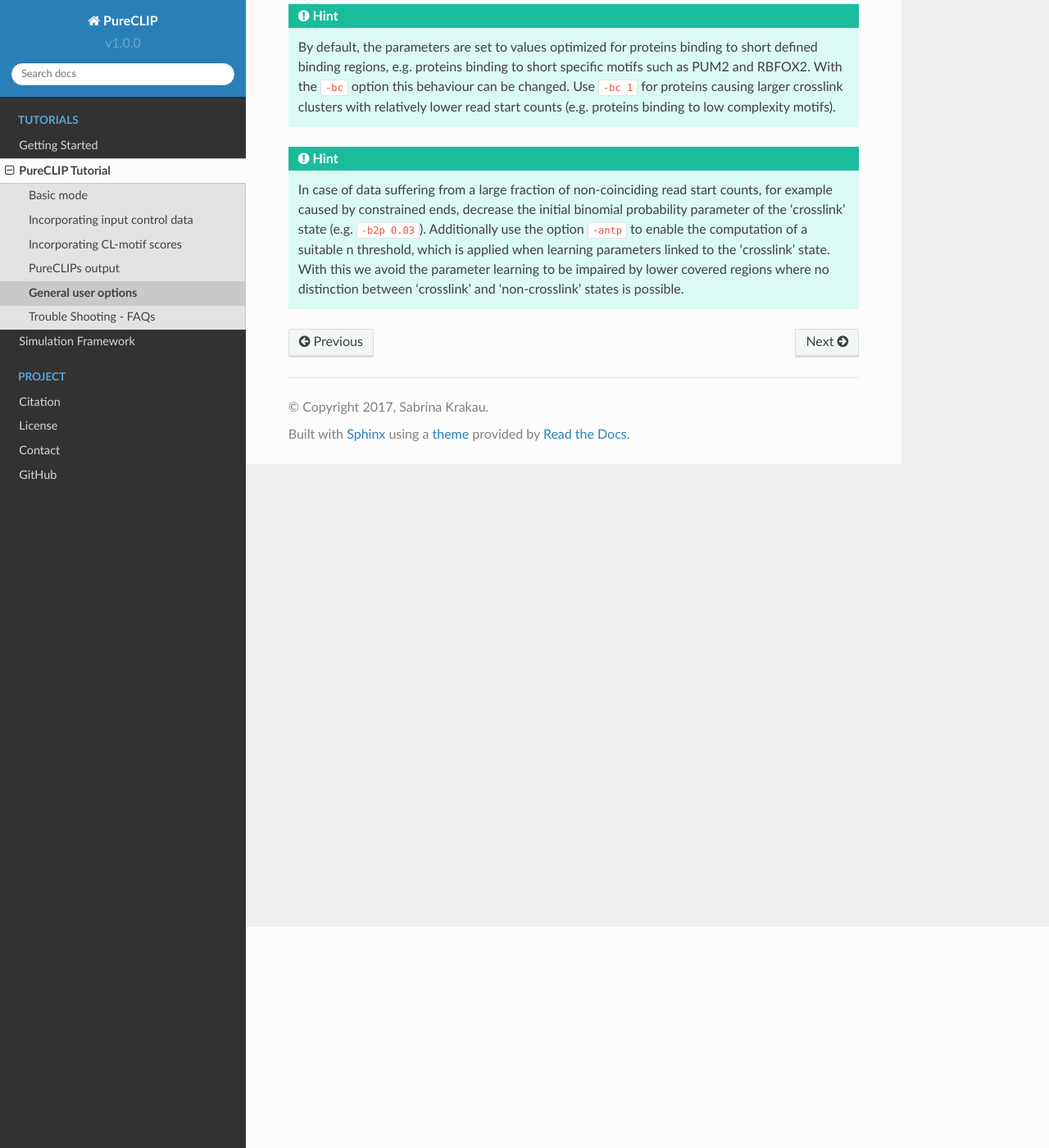
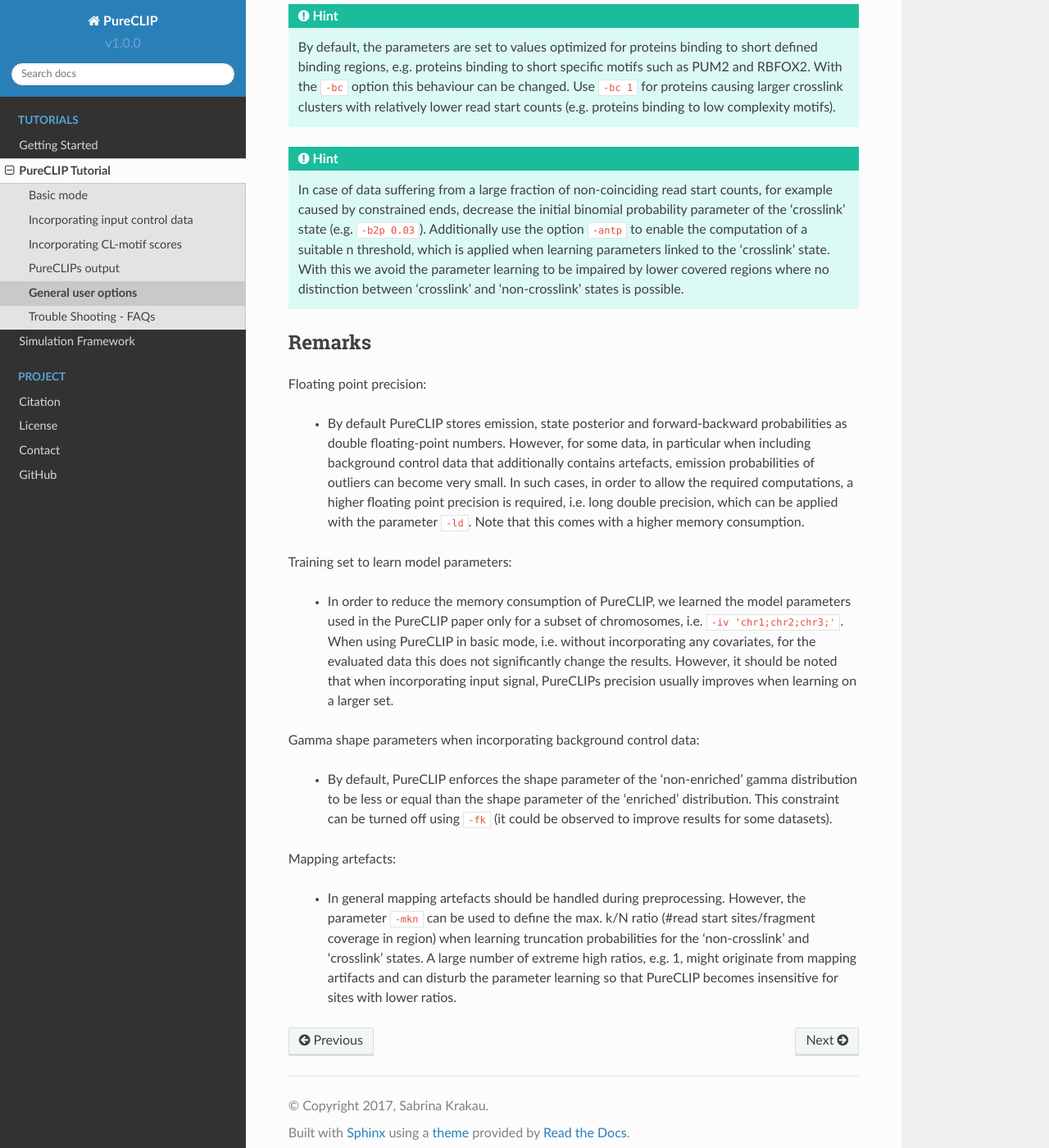
Before and after one commit to skrakau/PureCLIP, a Sphinx documentation site: the page built from docs/PureCLIPTutorial/userOptions.rst, in a window 1280 px wide and 1400 px high, scrolled down 270 px. Shown: the whole window at 82% size. Built offline with Sphinx 7.4.7 and the Read the Docs theme 2.0.0, drawn with Linux system fonts in a browser that asks for light colours; pages that are not in the unit, such as notebooks, are missing from menus.

Commit message:
Update docs and PureCLIP message regarding floating point precision.

```diff
--- a/docs/PureCLIPTutorial/output.rst
+++ b/docs/PureCLIPTutorial/output.rst
@@ -10,7 +10,7 @@ The main output of PureCLIP is a BED6 file containing individual crosslink sites
 1. **chr:** Name of the chromosome or scaffold.
 2. **start:** Position of crosslink site.
 3. **end:** Position behind crosslink site (start+1).
-4. **state:** '3'
+4. **state:** '3' (0-based, corresponds to state '4' in the PureCLIP publication)
 5. **score:** log posterior probability ratio of the first and second likely state.
 6. **strand:** + or -
 
--- a/docs/PureCLIPTutorial/userOptions.rst
+++ b/docs/PureCLIPTutorial/userOptions.rst
@@ -21,3 +21,26 @@ For a full list of user options, please type:
     In case of data suffering from a large fraction of non-coinciding read start counts, for example caused by constrained ends, decrease the initial binomial probability parameter of the 'crosslink' state (e.g. ``-b2p 0.03``).
     Additionally use the option ``-antp`` to enable the computation of a suitable n threshold, which is applied when learning parameters linked to the 'crosslink' state.
     With this we avoid the parameter learning to be impaired by lower covered regions where no distinction between 'crosslink' and 'non-crosslink' states is possible.
+
+
+Remarks
+---------------
+
+Floating point precision:
+
+ - By default PureCLIP stores emission, state posterior and forward-backward probabilities as double floating-point numbers. However, for some data, in particular when including background control data that additionally contains artefacts, emission probabilities of outliers can become very small. In such cases, in order to allow the required computations, a higher floating point precision is required, i.e. long double precision, which can be applied with the parameter ``-ld``. Note that this comes with a higher memory consumption.
+
+
+Training set to learn model parameters:
+
+ - In order to reduce the memory consumption of PureCLIP, we learned the model parameters used in the PureCLIP paper only for a subset of chromosomes, i.e. ``-iv 'chr1;chr2;chr3;'``. When using PureCLIP in basic mode, i.e. without incorporating any covariates, for the evaluated data this does not significantly change the results. However, it should be noted that when incorporating input signal, PureCLIPs precision usually improves when learning on a larger set.
+
+
+Gamma shape parameters when incorporating background control data:
+
+ - By default, PureCLIP enforces the shape parameter of the 'non-enriched' gamma distribution to be less or equal than the shape parameter of the 'enriched' distribution. This constraint can be turned off using ``-fk`` (it could be observed to improve results for some datasets).
+
+
+Mapping artefacts:
+
+ - In general mapping artefacts should be handled during preprocessing. However, the parameter ``-mkn`` can be used to define the max. k/N ratio (#read start sites/fragment coverage in region) when learning truncation probabilities for the 'non-crosslink' and 'crosslink' states. A large number of extreme high ratios, e.g. 1, might originate from mapping artifacts and can disturb the parameter learning so that PureCLIP becomes insensitive for sites with lower ratios.
```
Also changed, not shown: 1 other file.
